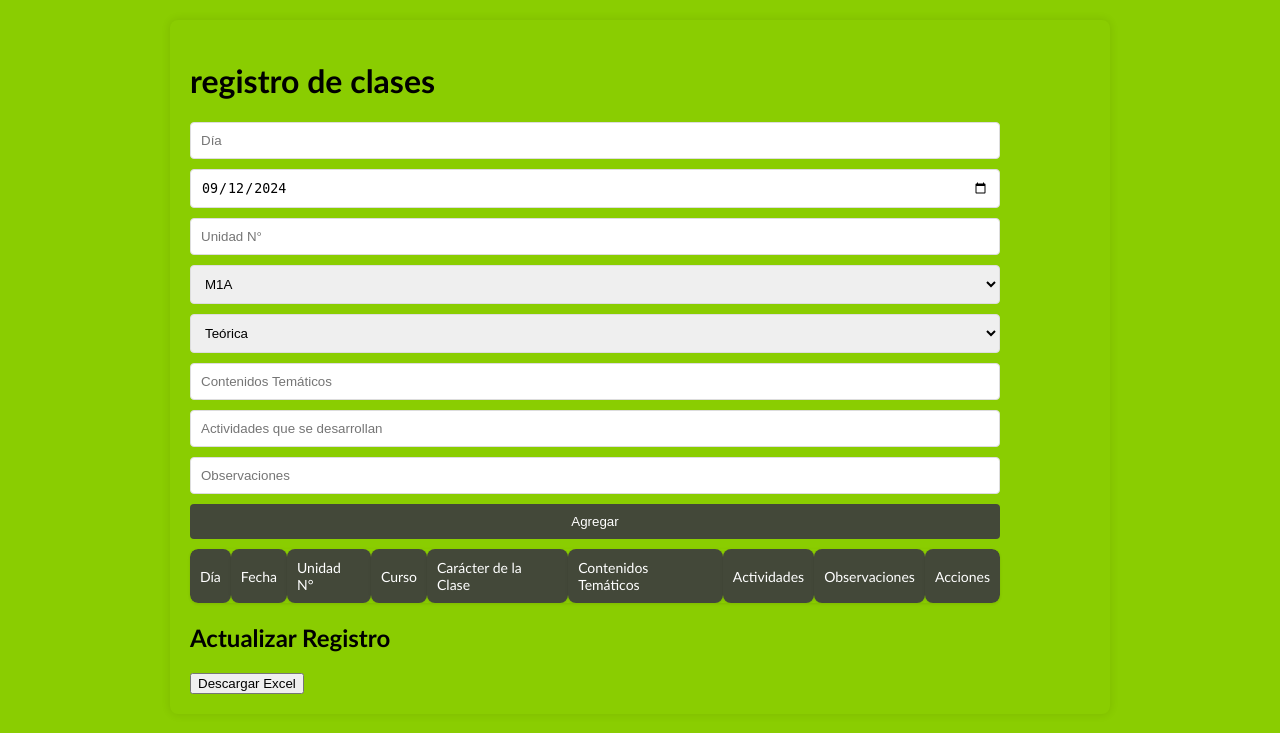
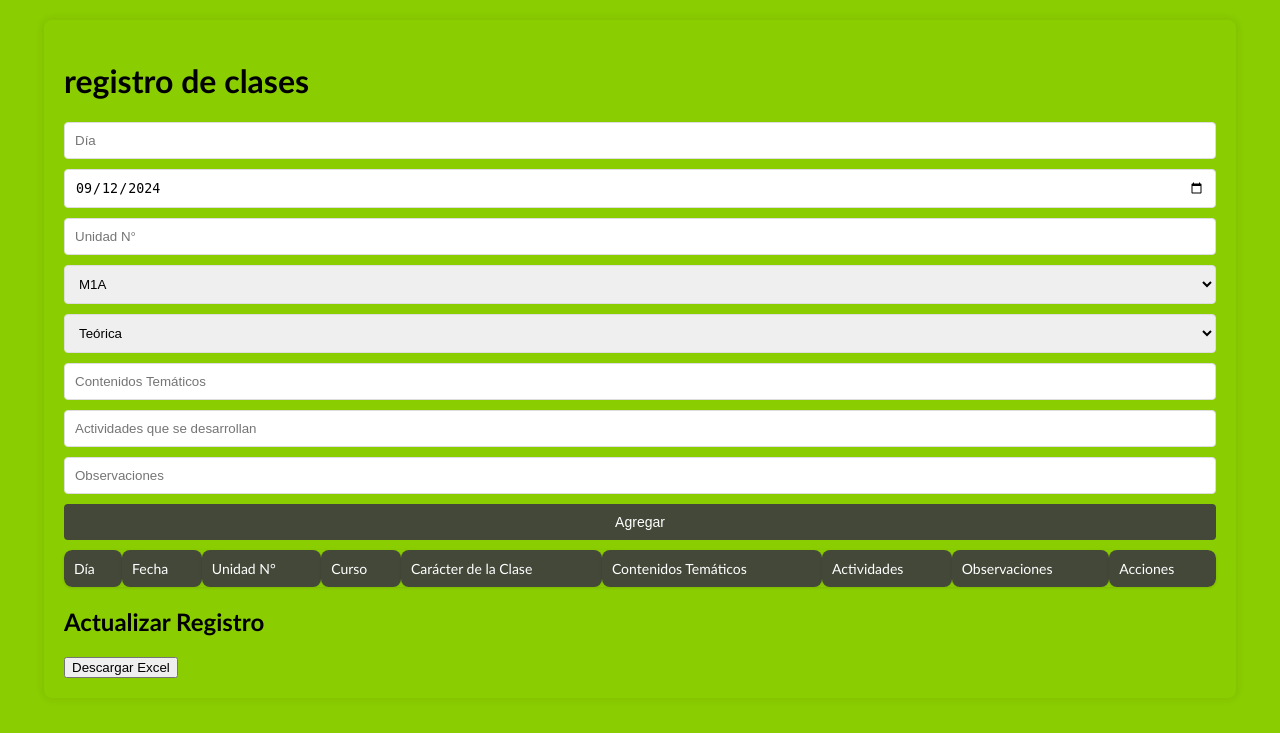
Before and after one commit to AxelArielGodoy/llenar-libro-de-temas, a Flask app: page / in a window 1280 px wide. Shown: the top 733 px of the page. Run offline with Flask 3, Linux system fonts and the light colour scheme; lists and menus that the app fills with data are empty.

Commit message:
me va gustando

```diff
--- a/static/styles.css
+++ b/static/styles.css
@@ -7,8 +7,8 @@ body {
 
 /* Estilo general para el contenedor principal */
 .container {
-  width: 80%;
-  max-width: 900px;
+  width: 90%;
+  max-width: 100%;
   margin: 20px auto;
   background-color: #8acd01; /* Fondo verde para el contenido */
   padding: 20px;
@@ -30,7 +30,7 @@ form select,
 form button {
   display: block;
   width: 100%; /* Asegura que todos tengan el mismo ancho */
-  max-width: 90%; /* Controla el ancho máximo al igual que antes */
+  max-width: 100%; /* Controla el ancho máximo al igual que antes */
   margin-bottom: 10px;
   padding: 10px;
   border-radius: 4px;
@@ -43,6 +43,7 @@ form button {
   color: white;
   border: none;
   cursor: pointer;
+  font-size: 14px;
 }
 
 form button:hover {
@@ -55,12 +56,13 @@ form button:hover {
   background-color: #fff;
   border-radius: 8px;
   box-shadow: 0 0 4px rgba(0, 0, 0, 0.1);
-  padding: 15px;
+  overflow-x: auto;
+  padding: 10px;
 }
 
 table {
-  width: 90%;
-  border-collapse: separate; /* Cambia a 'separate' para permitir bordes redondeados */
+  width: 100%;
+  border-collapse: collapse; /* Mejora la apariencia de la tabla */
   border-spacing: 0; /* Elimina el espacio entre celdas */
   border: 1px solid #ddd; /* Borde general de la tabla */
   border-radius: 8px; /* Bordes redondeados de la tabla */
@@ -129,7 +131,7 @@ td {
 
 /* Estilo específico para los botones de la tabla */
 .tabla-btn {
-  padding: 5px 10px;
+  padding: 6px 12px;
   font-size: 12px;
   border-radius: 4px;
   background-color: #3e3e3eec;
```
